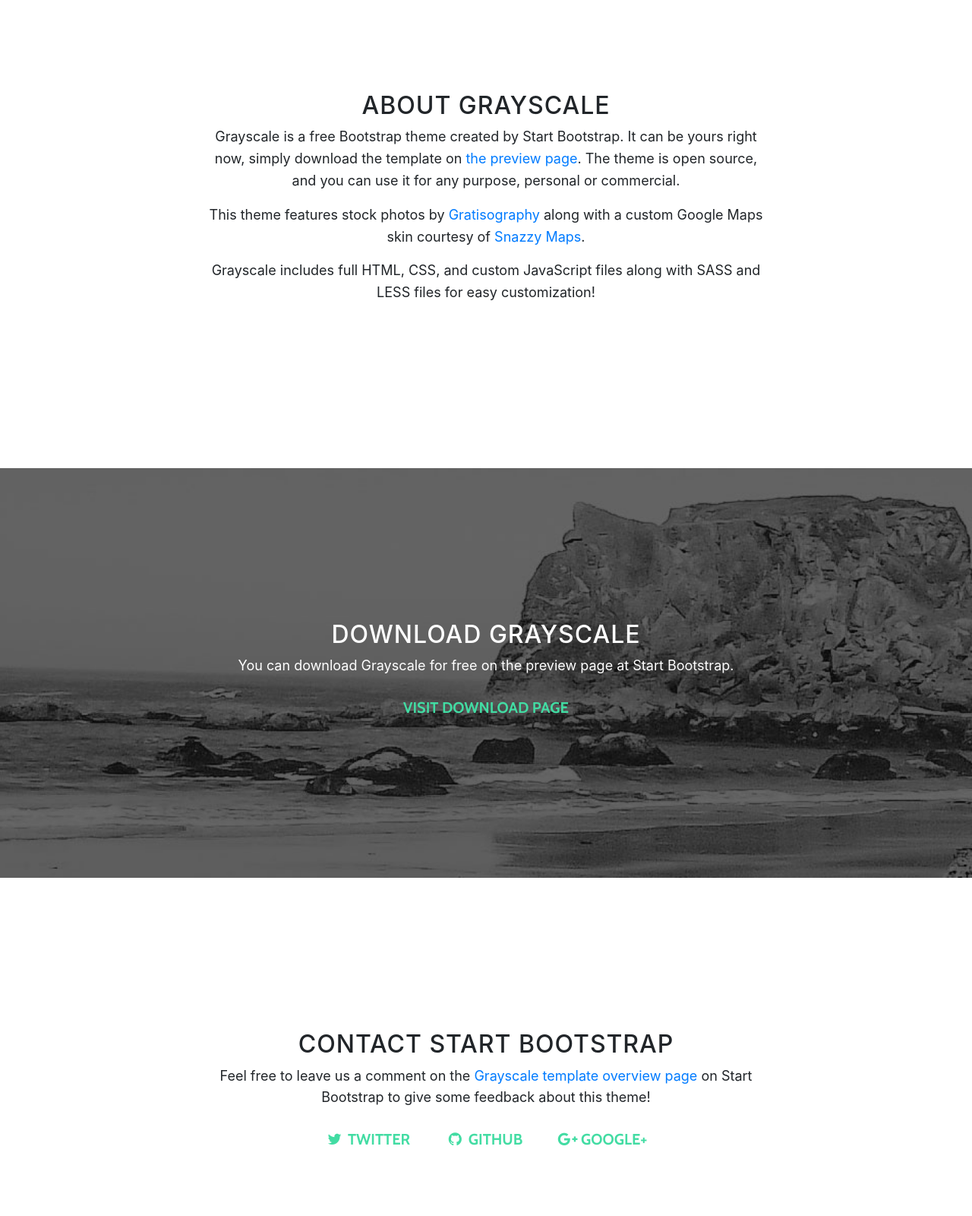
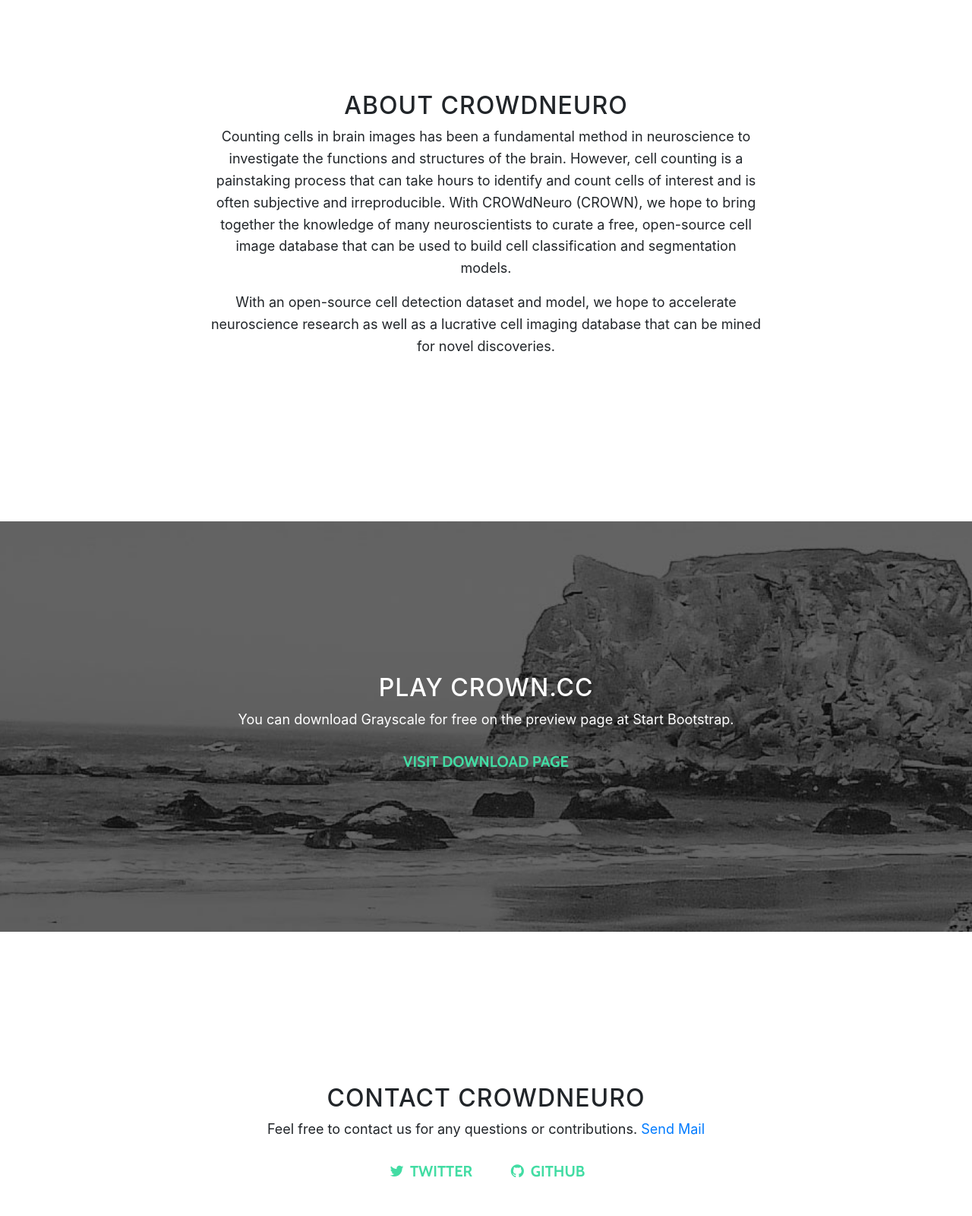
Before and after one commit to crowdneuro/crowdneuro.github.io, a website with bundled scripts: page index.html in a window 1280 px wide. Shown: the part 880-2480 px from the top of the page at 76% size. Built offline with nearby package versions, Linux system fonts and the light colour scheme.

Commit message:
update content

```diff
--- a/index.html
+++ b/index.html
@@ -8,7 +8,7 @@
     <meta name="description" content="">
     <meta name="author" content="">
 
-    <title>Grayscale - Start Bootstrap Theme</title>
+    <title>CrowdNeuro.cc</title>
 
     <!-- Bootstrap core CSS -->
     <link href="vendor/bootstrap/css/bootstrap.min.css" rel="stylesheet">
@@ -28,7 +28,7 @@
     <!-- Navigation -->
     <nav class="navbar navbar-expand-lg navbar-light fixed-top" id="mainNav">
       <div class="container">
-        <a class="navbar-brand js-scroll-trigger" href="#page-top">Start Bootstrap</a>
+        <a class="navbar-brand js-scroll-trigger" href="#page-top">Crowdsourced Neuroscience</a>
         <button class="navbar-toggler navbar-toggler-right" type="button" data-toggle="collapse" data-target="#navbarResponsive" aria-controls="navbarResponsive" aria-expanded="false" aria-label="Toggle navigation">
           Menu
           <i class="fa fa-bars"></i>
@@ -39,10 +39,10 @@
               <a class="nav-link js-scroll-trigger" href="#about">About</a>
             </li>
             <li class="nav-item">
-              <a class="nav-link js-scroll-trigger" href="#download">Download</a>
+              <a class="nav-link js-scroll-trigger" href="#download">Play</a>
             </li>
             <li class="nav-item">
-              <a class="nav-link js-scroll-trigger" href="#contact">Contact</a>
+              <a class="nav-link js-scroll-trigger" href="#contact">Log in</a>
             </li>
           </ul>
         </div>
@@ -55,9 +55,9 @@
         <div class="container">
           <div class="row">
             <div class="col-lg-8 mx-auto">
-              <h1 class="brand-heading">Grayscale</h1>
-              <p class="intro-text">A free, responsive, one page Bootstrap theme.
-                <br>Created by Start Bootstrap.</p>
+              <h1 class="brand-heading">Crowdneuro.cc</h1>
+              <p class="intro-text">A crowdsourced cell counting dataset.
+                <br> Join us in building deep learning models for neuroscience </p>
               <a href="#about" class="btn btn-circle js-scroll-trigger">
                 <i class="fa fa-angle-double-down animated"></i>
               </a>
@@ -72,14 +72,17 @@
       <div class="container">
         <div class="row">
           <div class="col-lg-8 mx-auto">
-            <h2>About Grayscale</h2>
-            <p>Grayscale is a free Bootstrap theme created by Start Bootstrap. It can be yours right now, simply download the template on
-              <a href="http://startbootstrap.com/template-overviews/grayscale/">the preview page</a>. The theme is open source, and you can use it for any purpose, personal or commercial.</p>
-            <p>This theme features stock photos by
-              <a href="http://gratisography.com/">Gratisography</a>
-              along with a custom Google Maps skin courtesy of
-              <a href="http://snazzymaps.com/">Snazzy Maps</a>.</p>
-            <p>Grayscale includes full HTML, CSS, and custom JavaScript files along with SASS and LESS files for easy customization!</p>
+            <h2>About Crowdneuro</h2>
+            <p>Counting cells in brain images has been a fundamental method
+              in neuroscience to investigate the functions and structures of the brain.
+              However, cell counting is a painstaking process that can take hours
+            to identify and count cells of interest and is often subjective and irreproducible.
+            With CROWdNeuro (CROWN), we hope to bring together the knowledge of many
+            neuroscientists to curate a free, open-source cell image database
+        that can be used to build cell classification and segmentation models.</p>
+            <p>With an open-source cell detection dataset and model, we hope to
+              accelerate neuroscience research as well as a lucrative cell imaging database
+            that can be mined for novel discoveries.</p>
           </div>
         </div>
       </div>
@@ -89,7 +92,7 @@
     <section id="download" class="download-section content-section text-center">
       <div class="container">
         <div class="col-lg-8 mx-auto">
-          <h2>Download Grayscale</h2>
+          <h2>Play CROWN.cc</h2>
           <p>You can download Grayscale for free on the preview page at Start Bootstrap.</p>
           <a href="http://startbootstrap.com/template-overviews/grayscale/" class="btn btn-default btn-lg">Visit Download Page</a>
         </div>
@@ -101,27 +104,20 @@
       <div class="container">
         <div class="row">
           <div class="col-lg-8 mx-auto">
-            <h2>Contact Start Bootstrap</h2>
-            <p>Feel free to leave us a comment on the
-              <a href="http://startbootstrap.com/template-overviews/grayscale/">Grayscale template overview page</a>
-              on Start Bootstrap to give some feedback about this theme!</p>
+            <h2>Contact Crowdneuro</h2>
+            <p>Feel free to contact us for any questions or contributions.
+              <a href="mailto:crowdneuro@gmail.com">Send Mail</p>
             <ul class="list-inline banner-social-buttons">
               <li class="list-inline-item">
-                <a href="https://twitter.com/SBootstrap" class="btn btn-default btn-lg">
+                <a href="https://twitter.com/jcheong0428" class="btn btn-default btn-lg">
                   <i class="fa fa-twitter fa-fw"></i>
                   <span class="network-name">Twitter</span>
                 </a>
               </li>
               <li class="list-inline-item">
-                <a href="https://github.com/BlackrockDigital/startbootstrap" class="btn btn-default btn-lg">
+                <a href="https://github.com/crowdneuro" class="btn btn-default btn-lg">
                   <i class="fa fa-github fa-fw"></i>
                   <span class="network-name">Github</span>
-                </a>
-              </li>
-              <li class="list-inline-item">
-                <a href="https://plus.google.com/+Startbootstrap/posts" class="btn btn-default btn-lg">
-                  <i class="fa fa-google-plus fa-fw"></i>
-                  <span class="network-name">Google+</span>
                 </a>
               </li>
             </ul>
@@ -136,7 +132,7 @@
     <!-- Footer -->
     <footer>
       <div class="container text-center">
-        <p>Copyright &copy; Your Website 2018</p>
+        <p>Copyright &copy; CrowdNeuro 2018</p>
       </div>
     </footer>
 
```
